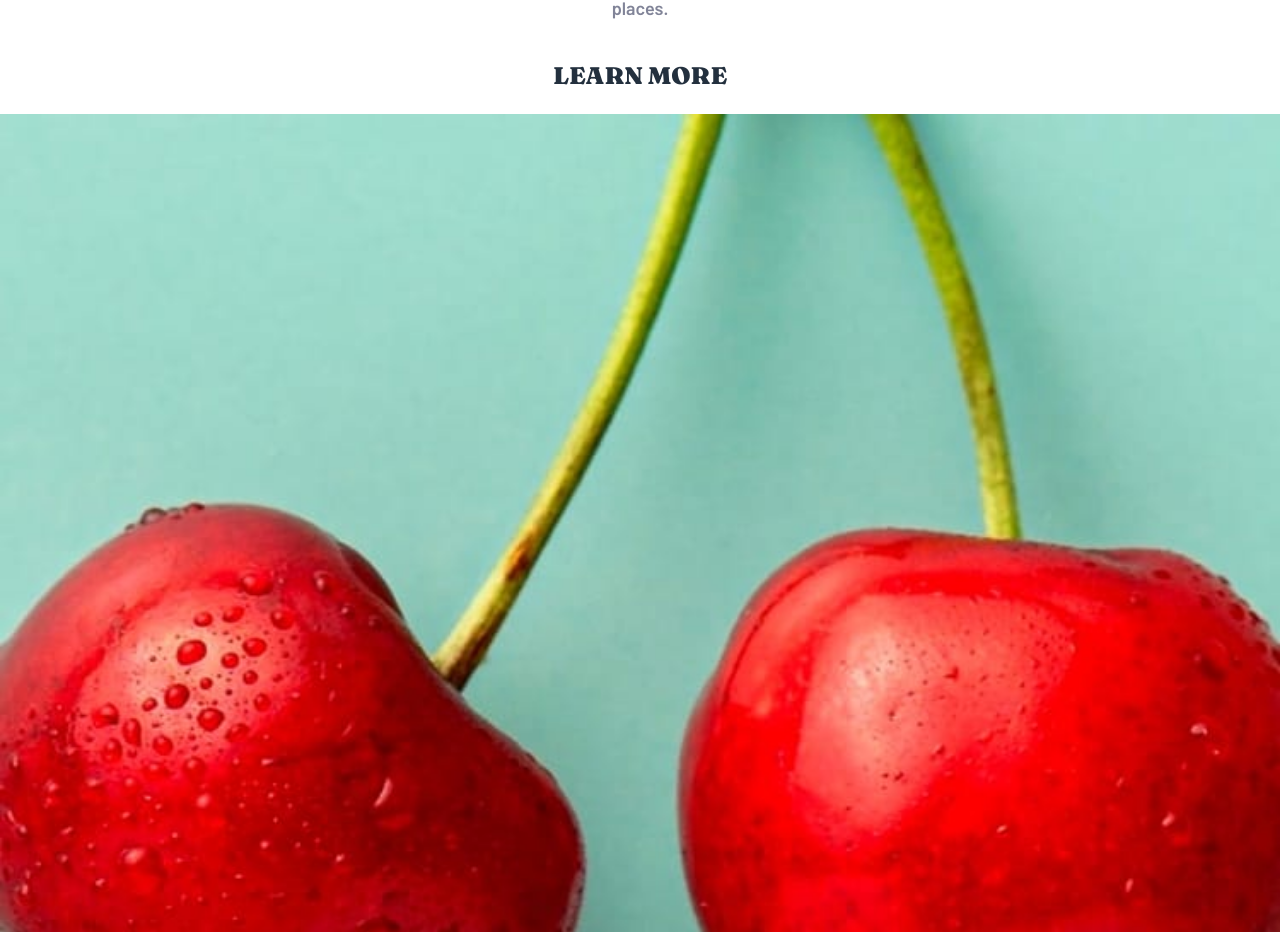
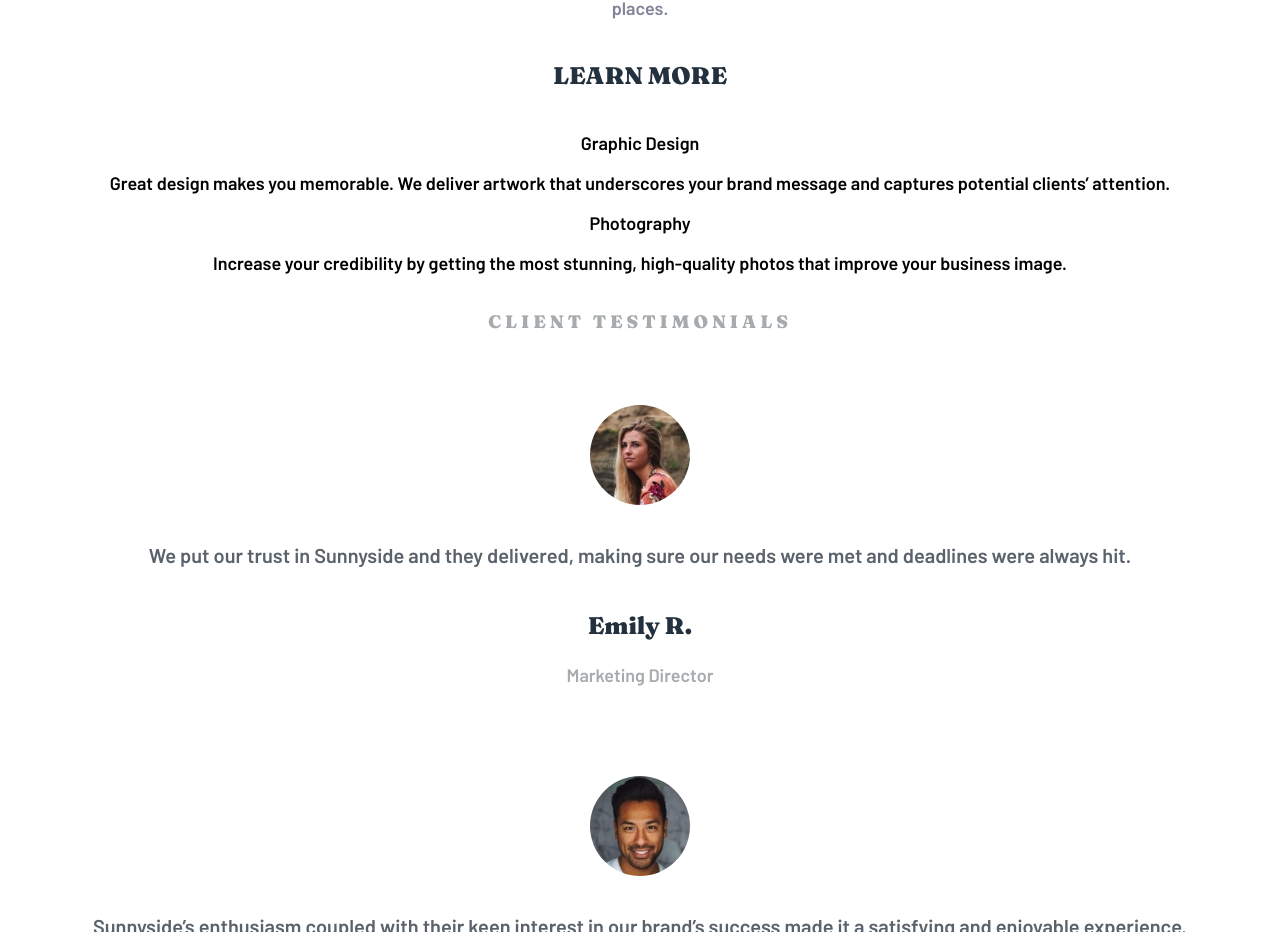
Before and after one commit to mahiv87/sunnyside-agency, a React (Vite) app: page / in a window 1280 px wide. Shown: the part 3240-4172 px from the top of the page. Built offline with nearby package versions, Linux system fonts and the light colour scheme.

Commit message:
SecondaryCard component init

```diff
--- a/src/App.jsx
+++ b/src/App.jsx
@@ -9,6 +9,7 @@ import TransformImage from './assets/images/mobile/image-transform.jpg';
 import StandOutImage from './assets/images/mobile/image-stand-out.jpg';
 import GraphicDesignImage from './assets/images/mobile/image-graphic-design.jpg';
 import PhotographyImage from './assets/images/mobile/image-photography.jpg';
+import SecondaryCard from './components/CardComponents/SecondaryCard/SecondaryCard';
 
 function App() {
 	return (
@@ -28,17 +29,15 @@ function App() {
 				text="Using a collaborative formula of designers, researchers, photographers, videographers, and copywriters, we’ll build and extend your brand in digital places."
 				link="LEARN MORE"
 			/>
-			<Card
+			<SecondaryCard
 				image={GraphicDesignImage}
-				title="Graphic design"
+				title="Graphic Design"
 				text="Great design makes you memorable. We deliver artwork that underscores your brand message and captures potential clients’ attention."
-				link=""
 			/>
-			<Card
+			<SecondaryCard
 				image={PhotographyImage}
 				title="Photography"
 				text="Increase your credibility by getting the most stunning, high-quality photos that improve your business image."
-				link=""
 			/>
 			<Testimonials />
 			<ImageCluster />
--- /dev/null
+++ b/src/components/CardComponents/SecondaryCard/SecondaryCard.jsx
@@ -0,0 +1,14 @@
+import PropTypes from 'prop-types';
+
+function SecondaryCard({ image, title, text }) {
+	return (
+		<div>
+			<p>{title}</p>
+			<p>{text}</p>
+		</div>
+	);
+}
+
+SecondaryCard.propTypes = {};
+
+export default SecondaryCard;
```
Also changed, not shown: src/components/CardComponents/SecondaryCard/SecondaryCard.module.css (added).
